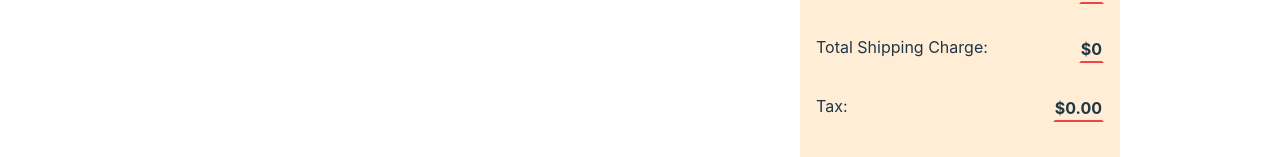
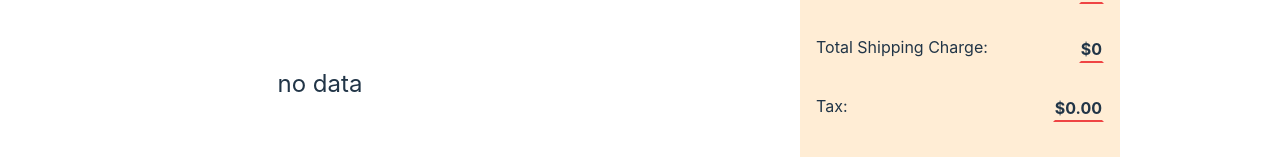
Before and after one commit to MirFaisal/ema-jhon-Ecommers, a React (Vite) app: page /order in a window 1280 px wide. Shown: the part 351-508 px from the top of the page. Built offline with nearby package versions, Linux system fonts and the light colour scheme.

Commit message:
bug fixing

```diff
--- a/src/components/order/Order.jsx
+++ b/src/components/order/Order.jsx
@@ -45,11 +45,8 @@ const Order = () => {
       <section className="order">
         <div className="container">
           <div className="orders-wrapper grid grid-cols-2 content-center justify-items-center h-[90vh]">
-            <div className="orders-item h-[740px] overflow-y-auto px-5 grid content-center">
-              {cart.map((item) => (
-                <OrderItem key={item.id} item={item} removeItem={removeItem} />
-              ))}
-              {/* {cart.length > 0 ? (
+            <div className="orders-item h-[720px] overflow-y-auto px-5 grid content-center">
+              {cart.length > 0 ? (
                 cart.map((item) => (
                   <OrderItem
                     key={item.id}
@@ -58,18 +55,8 @@ const Order = () => {
                   />
                 ))
               ) : (
-                <>
-                  <h1 className="text-2xl font-extrabold text-red-500">
-                    Your Ema-Jhon Cart is empty.
-                  </h1>
-                  <Link to={"/home"}>
-                    <button className="flex bg-orange-400 text-white my-5 mx-auto py-3 px-5 justify-center align-baseline mb-5 hover:bg-orange-500">
-                      Review Order
-                      <ShoppingBagIcon className="w-6" />
-                    </button>
-                  </Link>
-                </>
-              )} */}
+                <h1 className="text-2xl">no data</h1>
+              )}
             </div>
             <div className="cart w-full flex items-center">
               <OrdersCart clear={clear} cart={cart} />
```
